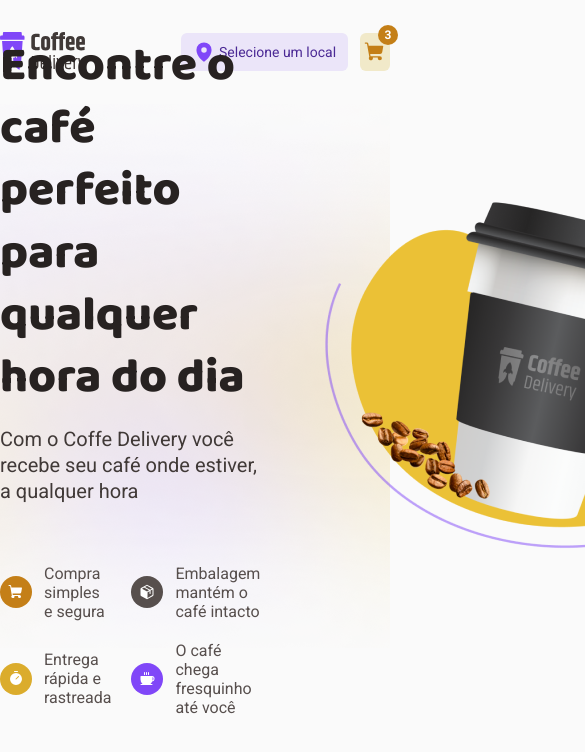
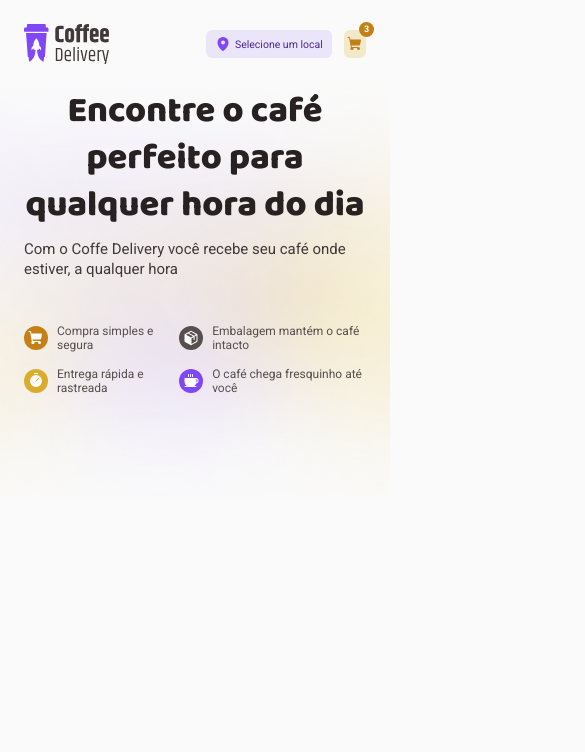
Before and after one commit to jbresolinn/ignite-03-coffedelivery, a React (Vite) app: page / in a window 390 px wide. Shown: the top 752 px of the page, 585 px wide, since content can reach past the window. Built offline with nearby package versions, Linux system fonts and the light colour scheme; no server answers.

Commit message:
style: adjustment from mobile version

```diff
--- a/src/components/Header/styles.ts
+++ b/src/components/Header/styles.ts
@@ -28,6 +28,10 @@
 
   svg {
     color: ${(props) => props.theme['purple-500']};
+
+    @media ${(props) => props.theme['mobile-bp']} {
+      width: 16px;
+    }
   }
 `
 
@@ -45,6 +49,10 @@
 
   svg {
     color: ${(props) => props.theme['yellow-900']};
+
+    @media ${(props) => props.theme['mobile-bp']} {
+      width: 16px;
+    }
   }
 
   &:hover {
@@ -65,7 +73,7 @@
 
     background: ${(props) => props.theme['yellow-900']};
     color: ${(props) => props.theme.white};
-    font-size: 12px;
+    font-size: 0.75rem;
     font-weight: bold;
   }
 `
--- a/src/layouts/DefaultLayout/styles.ts
+++ b/src/layouts/DefaultLayout/styles.ts
@@ -6,4 +6,5 @@
 
   margin: 0 auto;
   max-width: 70rem;
+  padding: 0 2rem;
 `
--- a/src/pages/Home/styles.ts
+++ b/src/pages/Home/styles.ts
@@ -7,12 +7,16 @@
 
 export const Banner = styled.div`
   height: ${bannerHeight};
-  clear: both;
 
   display: flex;
   align-items: center;
   justify-content: space-between;
   gap: 3.5rem;
+
+  @media ${(props) => props.theme['mobile-bp']} {
+    flex-direction: column;
+    height: initial;
+  }
 
   &::before {
     content: '';
@@ -28,16 +32,31 @@
     background-repeat: no-repeat;
     z-index: -1;
   }
+
+  img {
+    @media ${(props) => props.theme['mobile-bp']} {
+      display: none;
+    }
+  }
 `
 
 export const Heading = styled.div`
   display: flex;
   flex-direction: column;
 
+  @media ${(props) => props.theme['mobile-bp']} {
+    align-items: center;
+  }
+
   h1 {
     font: 800 3rem 'Baloo 2', sans-serif;
     color: ${(props) => props.theme['gray-900']};
     line-height: 1.3;
+
+    @media ${(props) => props.theme['mobile-bp']} {
+      text-align: center;
+      max-width: 32rem;
+    }
   }
 
   p {
--- a/src/styles/global.ts
+++ b/src/styles/global.ts
@@ -5,6 +5,12 @@
     margin: 0;
     padding: 0;
     box-sizing: border-box;
+}
+
+html {
+    @media ${(props) => props.theme['mobile-bp']} {
+        font-size: 75%;
+    }
 }
 
 body {
--- a/src/styles/theme.ts
+++ b/src/styles/theme.ts
@@ -20,4 +20,6 @@
   'yellow-900': '#c47f17',
 
   'modal-opacity': 'rgba(0,0,0,.25)',
+
+  'mobile-bp': 'only screen and (max-width: 992px)',
 }
```
